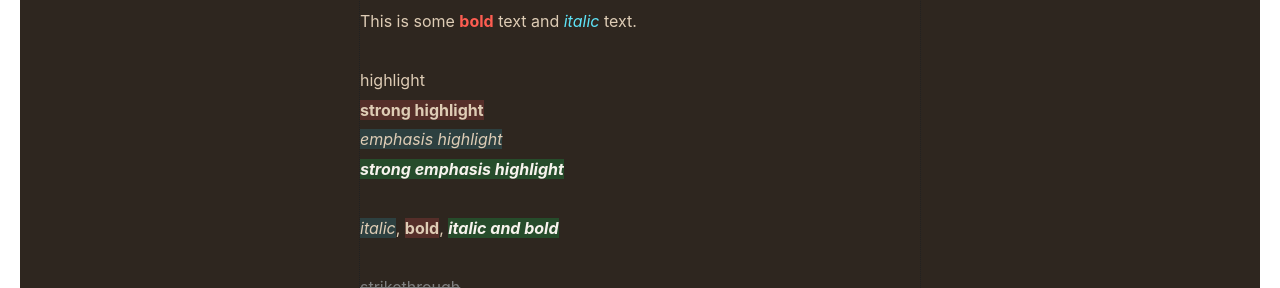
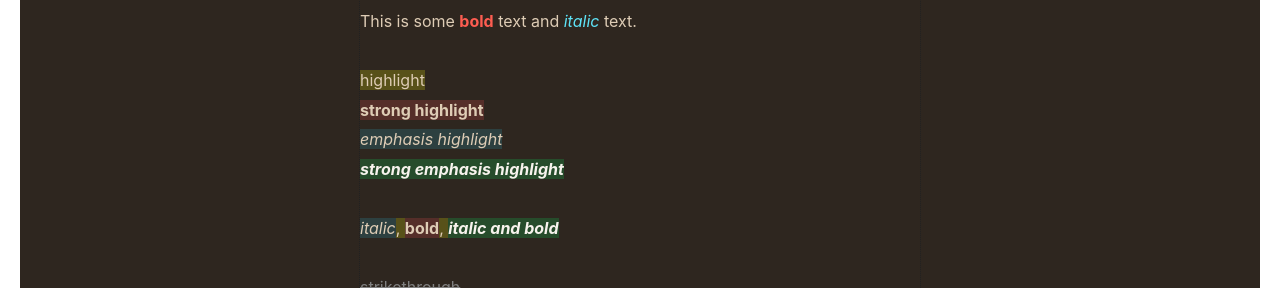
Before and after one commit to harshp2008/obsidianite, a React (Vite) app: page / in a window 1280 px wide. Shown: the part 162-450 px from the top of the page. Built offline with nearby package versions, Linux system fonts and the light colour scheme.

Commit message:
fixed highlighting styles

```diff
--- a/src/EditorCore/Extensions/editor/style/Markdown/highlight.css
+++ b/src/EditorCore/Extensions/editor/style/Markdown/highlight.css
@@ -5,8 +5,6 @@
 .App .cm-editor span.cm-highlight:not(:has(.cm-highlight, .cm-strong, .cm-emphasis))  {
   background-color: var(--cm-highlight-bg);
   color: var(--cm-highlight-color);
-
-
 }
 
 
--- a/src/EditorCore/Extensions/editor/style/constant.css
+++ b/src/EditorCore/Extensions/editor/style/constant.css
@@ -77,6 +77,7 @@
   --cm-strikethrough-selection-bg: hsla(339, 23%, 25%, 0.85)
 
   --cm-highlight-color: --editor-text-color; /* Regular highlight text color */
+  --cm-highlight-bg: hsla(60, 100%, 50%, 0.2); /* Regular highlight background - maroon/burgundy */
 
   --cm-strong-highlight-bg: hsla(0, 84%, 63%, 0.2); /* Strong highlight background - maroon/burgundy */
   --cm-strong-highlight-color: --editor-text-color; /* Strong highlight text color */
```
